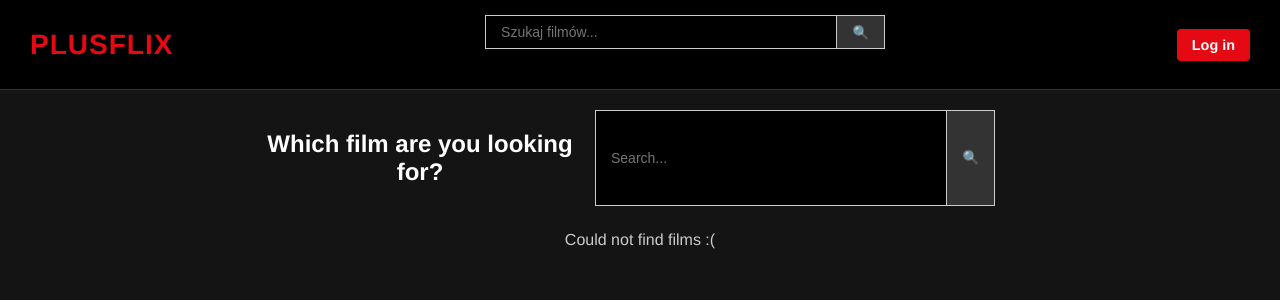
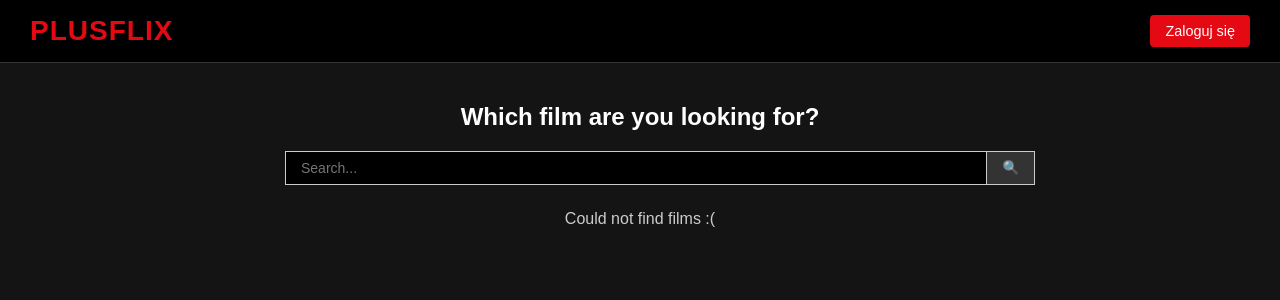
Before and after one commit to PuszczM/AI_PlusFlix_Policjanci, a Symfony app: template Policjanci/templates/home/index.html.twig in a window 1280 px wide. Shown: the top 300 px of the page. Run offline with Twig, Linux system fonts and the light colour scheme; the template is opened without the code that fills it, so the values that code supplies are empty; some libraries are stand-ins or nearby versions.

Commit message:
Revert homepage

```diff
--- a/Policjanci/templates/base.html.twig
+++ b/Policjanci/templates/base.html.twig
@@ -3,20 +3,10 @@
 <head>
     <meta charset="UTF-8">
     <title>{% block title %}PlusFlix{% endblock %}</title>
-    <meta name="viewport" content="width=device-width, initial-scale=1.0">
-
-    {% block stylesheets %}
-    {% endblock %}
-
-    {% block javascripts %}
-    {% endblock %}
-
     <style>
-        /* --- GLÓWNE STYLE --- */
-        body { margin: 0; padding: 0; background-color: #141414; color: white; font-family: 'Helvetica Neue', Helvetica, Arial, sans-serif; }
+        body { margin: 0; padding: 0; background-color: #141414; color: white; font-family: sans-serif; }
         a { text-decoration: none; color: inherit; }
 
-        /* --- NAVBAR (PASEK NAWIGACJI) --- */
         .navbar {
             background-color: #000;
             padding: 15px 30px;
@@ -29,127 +19,45 @@
             z-index: 100;
         }
 
-        .brand {
-            color: #e50914;
-            font-size: 28px;
-            font-weight: bold;
-            letter-spacing: 1px;
-            margin-right: 20px;
+        .brand { color: #e50914; font-size: 28px; font-weight: bold; letter-spacing: 1px; }
+
+        .user-menu { display: flex; align-items: center; gap: 15px; }
+        .user-info { color: #ccc; font-size: 0.9em; display: none; }
+
+        @media(min-width: 768px) {
+            .user-info { display: inline; }
         }
 
-        /* --- WYSZUKIWARKA --- */
-        .search-container {
-            flex-grow: 1;
-            display: flex;
-            justify-content: center;
-        }
-        .search-form {
-            display: flex;
-            width: 100%;
-            max-width: 400px;
-        }
-        .search-input {
-            width: 100%;
-            padding: 8px 15px;
-            background-color: #1a1a1a;
-            border: 1px solid #333;
-            color: white;
-            border-radius: 0;
-        }
-        .search-btn {
-            background-color: #333;
-            border: 1px solid #333;
-            color: white;
-            padding: 0 15px;
-            cursor: pointer;
-        }
-        .search-btn:hover { background-color: #555; }
-
-        /* --- MENU UŻYTKOWNIKA (PRAWA STRONA) --- */
-        .user-menu {
-            display: flex;
-            align-items: center;
-            gap: 15px;
-        }
-
-        .welcome-text {
-            color: #ccc;
-            font-size: 0.9em;
-            margin-right: 10px;
-        }
-        .welcome-text strong { color: white; }
-
-        /* PRZYCISKI */
-        .btn {
-            padding: 8px 15px;
-            border-radius: 4px;
-            font-size: 0.9em;
-            font-weight: bold;
-            transition: 0.3s;
-            cursor: pointer;
-        }
-
-        .btn-login {
-            background-color: #e50914;
-            color: white;
-            border: none;
-        }
-        .btn-login:hover { background-color: #f40612; }
-
-        .btn-logout {
-            background-color: transparent;
-            border: 1px solid #666;
-            color: #ccc;
-        }
-        .btn-logout:hover { border-color: white; color: white; }
-
-        .btn-admin {
-            background-color: #b20710; /* Ciemniejszy czerwony */
-            color: white;
-            border: none;
-        }
+        .btn { padding: 8px 15px; border-radius: 4px; font-size: 0.9em; transition: background 0.3s; cursor: pointer; }
+        .btn-login { background-color: #e50914; color: white; }
+        .btn-logout { border: 1px solid #666; color: #ccc; }
+        .btn-admin { background-color: #b20710; color: white; border: 1px solid #e50914; font-weight: bold; }
         .btn-admin:hover { background-color: #e50914; }
-
     </style>
 </head>
 <body>
-
 <nav class="navbar">
     <a href="{{ path('app_home') }}" class="brand">PLUSFLIX</a>
 
-    <div class="search-container">
-        <form action="{{ path('app_home') }}" method="get" class="search-form">
-            <input type="text" name="q" class="search-input" placeholder="Szukaj filmów..." value="{{ searchTerm is defined ? searchTerm : '' }}">
-            <button type="submit" class="search-btn">🔍</button>
-        </form>
-    </div>
+    <div class="user-menu">
+        {% if app.session.get('user_id') %}
+            <span class="user-info">Witaj, <strong>{{ app.session.get('username') }}</strong></span>
 
-    <div class="user-menu">
-
-        {% if app.user %}
-            <span class="welcome-text">Welcom, <strong>{{ app.user.userIdentifier }}</strong></span>
-
-            {# Przycisk tylko dla Administratora #}
-            {% if is_granted('ROLE_ADMIN') %}
-                <a href="#" class="btn btn-admin">PANEL ADMINA</a>
+            {% if 'ROLE_ADMIN' in app.session.get('roles') %}
+                <a href="#" class="btn btn-admin">ADMIN</a>
             {% endif %}
 
-            <a href="{{ path('app_logout') }}" class="btn btn-logout">Log out</a>
-
+            <a href="{{ path('app_logout') }}" class="btn btn-logout">Wyloguj</a>
         {% else %}
-            <a href="{{ path('app_login') }}" class="btn btn-login">Log in</a>
+            <a href="{{ path('app_login') }}" class="btn btn-login">Zaloguj się</a>
         {% endif %}
-
     </div>
 </nav>
 
 {% for message in app.flashes('success') %}
-    <div style="background: #2e7d32; color: white; padding: 10px; text-align: center;">
-        {{ message }}
-    </div>
+    <div style="background: #2e7d32; color: white; padding: 10px; text-align: center;">{{ message }}</div>
 {% endfor %}
 
 {% block body %}{% endblock %}
-
 </body>
 </html>
--- a/Policjanci/templates/home/index.html.twig
+++ b/Policjanci/templates/home/index.html.twig
@@ -23,7 +23,7 @@
                 {% for movie in movies %}
                     <div class="movie-card">
                         {# POSTER PLACEHOLDER #}
-                        <img src="{{ movie.posterPath ?? 'https://placehold.co/300x450' }}" alt="{{ movie.title }}">
+                        <img src="{{ movie.image ?? 'https://placehold.co/300x450' }}" alt="{{ movie.title }}">
 
                         <div class="movie-info">
                             <h3>{{ movie.title }}</h3>
```
Also changed, not shown: Policjanci/src/Controller/HomeController.php (+5 -15 lines).
